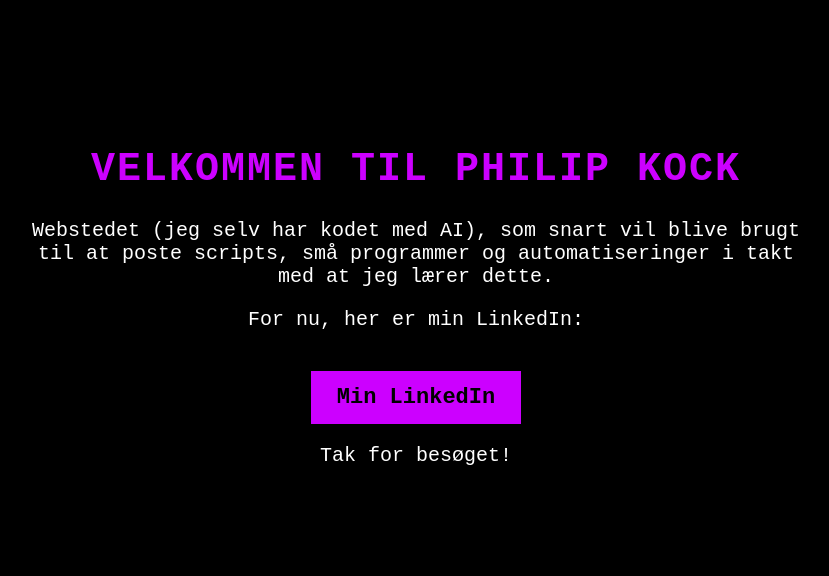
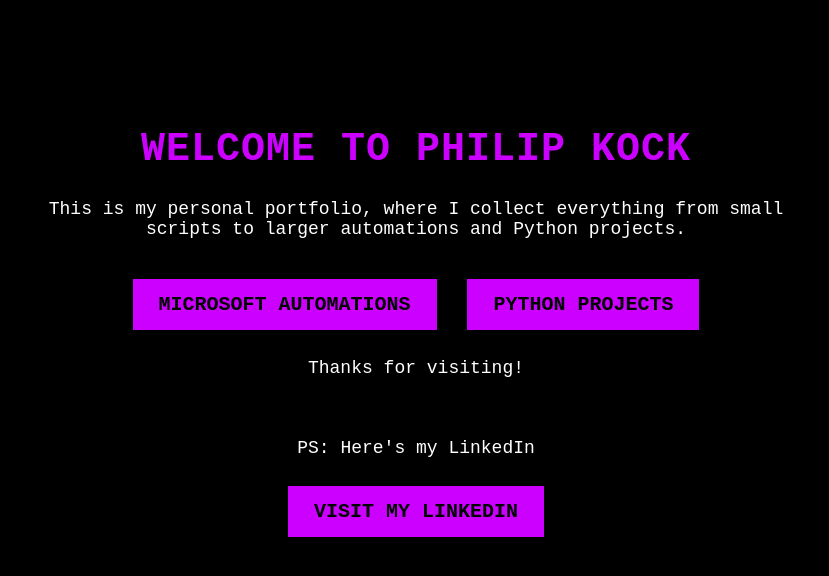
Before and after one commit to philipKock/mit-website, a plain HTML site: page index.html in a window 1280 px wide. Shown: the whole page, without its empty margins (224-1053 px from the left). Drawn offline with Linux system fonts and the light colour scheme.

Commit message:
Added project pages, structure and first project

```diff
--- a/index.html
+++ b/index.html
@@ -1,20 +1,28 @@
 <!DOCTYPE html>
-<html lang="da">
+<html lang="en">
 <head>
     <meta charset="UTF-8">
     <meta name="viewport" content="width=device-width, initial-scale=1.0">
-    <title>Philip Kock</title>
+    <title>Philip Kock - Portfolio</title>
     <link rel="stylesheet" href="style.css">
-    <link rel="icon" type="image/png" href="favicon.png">
-
+    <link rel="icon" href="favicon.png" type="image/png">
 </head>
 <body>
     <div class="container">
-        <h1>Velkommen til Philip Kock</h1>
-        <p>Webstedet (jeg selv har kodet med AI), som snart vil blive brugt til at poste scripts, små programmer og automatiseringer i takt med at jeg lærer dette.</p>
-        <p>For nu, her er min LinkedIn:</p>
-        <a href="https://www.linkedin.com/in/philipkocknydal" class="button" target="_blank">Min LinkedIn</a>
-        <p>Tak for besøget!</p>
+        <h1>Welcome to Philip Kock</h1>
+        <p>This is my personal portfolio, where I collect everything from small scripts to larger automations and Python projects.</p>
+
+        <div class="button-group">
+            <a href="microsoft.html" class="button">Microsoft Automations</a>
+            <a href="python.html" class="button">Python Projects</a>
+        </div>
+
+        <p>Thanks for visiting!</p>
+
+        <div class="linkedin-section">
+            <p>PS: Here's my LinkedIn</p>
+            <a href="https://www.linkedin.com/in/philipkocknydal" class="button" target="_blank">Visit my LinkedIn</a>
+        </div>
     </div>
 </body>
 </html>
--- a/style.css
+++ b/style.css
@@ -1,40 +1,75 @@
+/* Global stil */
 body {
     margin: 0;
     padding: 0;
-    background-color: #000;
-    color: #fff;
+    background-color: #000000;
+    color: #ffffff;
     font-family: 'Courier New', monospace;
-    font-size: 20px;
+    font-size: 18px;
 }
 
+/* Centrering og layout */
 .container {
     max-width: 800px;
-    margin: 100px auto;
+    margin: 80px auto;
     padding: 20px;
     text-align: center;
 }
 
+/* Overskrifter */
 h1 {
-    color: #cc00ff; /* neon lilla */
+    color: #cc00ff; /* neon-lilla */
     text-transform: uppercase;
-    letter-spacing: 2px;
+    letter-spacing: 1px;
     font-size: 2.5rem;
 }
 
-a.button {
+/* Knapper og links */
+.button {
     display: inline-block;
-    margin-top: 20px;
+    margin: 10px;
     padding: 12px 24px;
     background-color: #cc00ff;
-    color: #000;
+    color: #000000;
     text-decoration: none;
     font-weight: bold;
     border: 2px solid #cc00ff;
-    transition: 0.3s;
-    font-size: 22px;
+    text-transform: uppercase;
+    transition: all 0.3s ease;
+    cursor: pointer;
+    font-size: 20px;
 }
 
-a.button:hover {
+.button:hover {
     background-color: transparent;
     color: #cc00ff;
 }
+
+/* Sektion til knapgrupper */
+.button-group {
+    margin-top: 30px;
+}
+
+/* LinkedIn-sektion */
+.linkedin-section {
+    margin-top: 60px;
+}
+
+.project-card {
+    background-color: #111;
+    border: 2px solid #cc00ff;
+    border-radius: 6px;
+    padding: 20px;
+    margin-top: 30px;
+    text-align: left;
+}
+
+.project-card h2 {
+    color: #cc00ff;
+    margin-top: 0;
+}
+
+.project-card p {
+    font-size: 16px;
+    line-height: 1.5;
+}
```
Also changed, not shown: microsoft.html (added, +37 -0 lines), python.html (added, +28 -0 lines), projekter/microsoft/MailMerge_SharedMailbox_Guide.txt (added).
